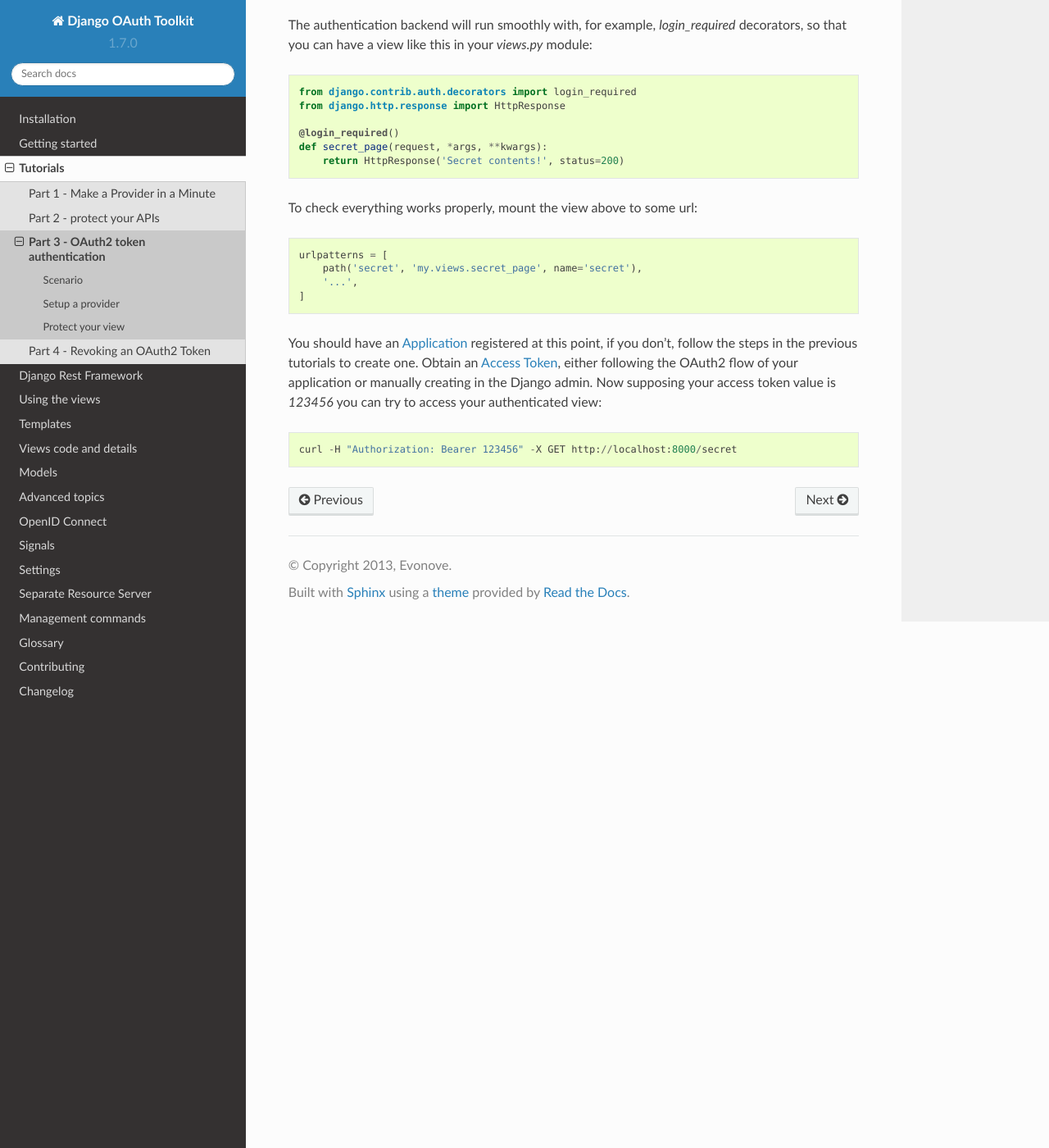
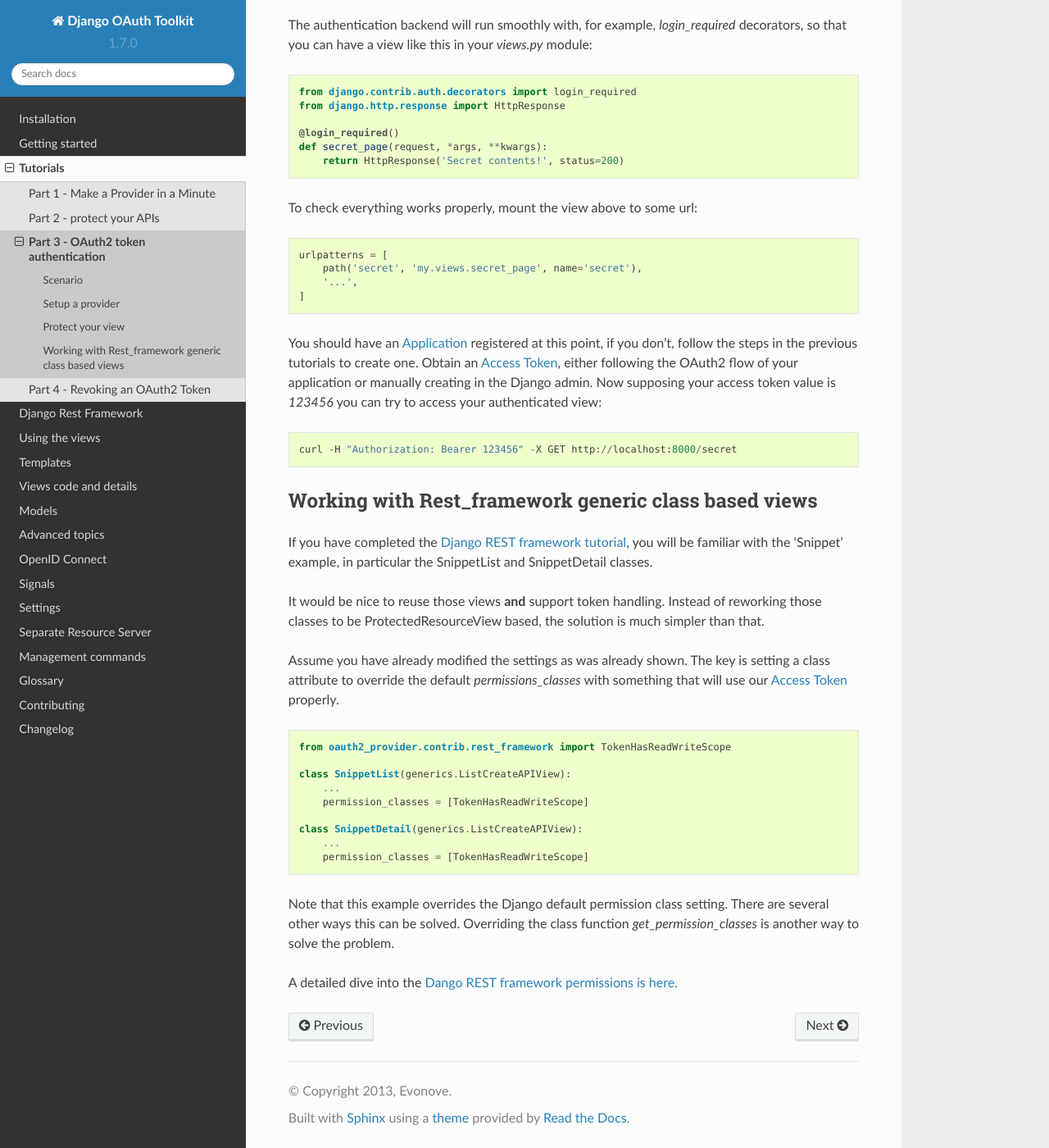
Before and after one commit to sheriffwoody0922/oauth-python-django, a Sphinx documentation site: the page built from docs/tutorial/tutorial_03.rst, in a window 1280 px wide and 1400 px high, scrolled down 1163 px. Shown: the whole window at 82% size. Built offline with Sphinx 7.4.7 and the Read the Docs theme 2.0.0, drawn with Linux system fonts in a browser that asks for light colours; the version number is read from the project's files by our own code.

Commit message:
Topic/1112 (#1113)

```diff
--- a/docs/tutorial/tutorial_03.rst
+++ b/docs/tutorial/tutorial_03.rst
@@ -78,3 +78,34 @@
 ::
 
     curl -H "Authorization: Bearer 123456" -X GET http://localhost:8000/secret
+
+Working with Rest_framework generic class based views
+-----------------------------------------------------
+
+If you have completed the `Django REST framework tutorial
+<https://www.django-rest-framework.org/tutorial/3-class-based-views/#using-generic-class-based-views>`_,
+you will be familiar with the 'Snippet' example, in particular the SnippetList and SnippetDetail classes.
+
+It would be nice to reuse those views **and** support token handling. Instead of reworking
+those classes to be ProtectedResourceView based, the solution is much simpler than that.
+
+Assume you have already modified the settings as was already shown.
+The key is setting a class attribute to override the default *permissions_classes* with something that will use our :term:`Access Token` properly.
+
+.. code-block:: python
+
+    from oauth2_provider.contrib.rest_framework import TokenHasReadWriteScope
+
+    class SnippetList(generics.ListCreateAPIView):
+        ...
+        permission_classes = [TokenHasReadWriteScope]
+
+    class SnippetDetail(generics.ListCreateAPIView):
+        ...
+        permission_classes = [TokenHasReadWriteScope]
+
+Note that this example overrides the Django default permission class setting. There are several other
+ways this can be solved. Overriding the class function *get_permission_classes* is another way
+to solve the problem.
+
+A detailed dive into the `Dango REST framework permissions is here. <https://www.django-rest-framework.org/api-guide/permissions/>`_
```
Also changed, not shown: 1 other file.
